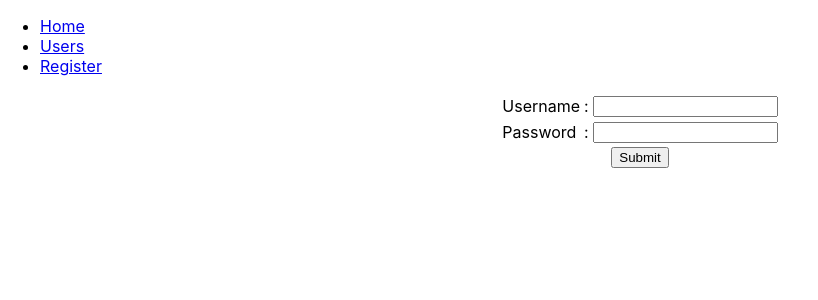
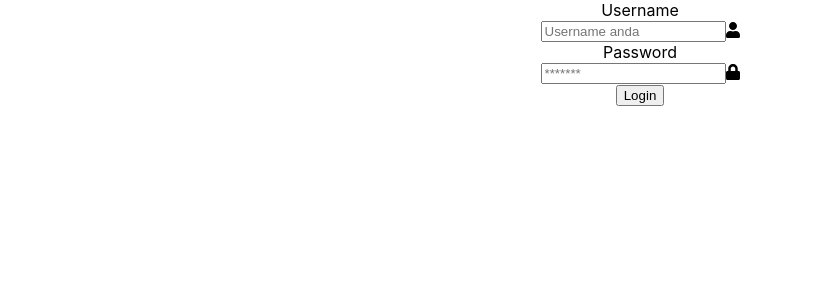
Before and after one commit to seregant/react_k8s_provisioning, a React (Create React App) app: page / in a window 1280 px wide. Shown: the top 300 px of the page, without its empty margins (0-818 px from the left). Built offline with nearby package versions, Linux system fonts and the light colour scheme; no server answers.

Commit message:
fix admin login redirect

```diff
--- a/package.json
+++ b/package.json
@@ -3,8 +3,12 @@
   "version": "0.1.0",
   "private": true,
   "dependencies": {
+    "@fortawesome/fontawesome-svg-core": "^1.2.25",
+    "@fortawesome/free-solid-svg-icons": "^5.11.2",
+    "@fortawesome/react-fontawesome": "^0.1.7",
     "axios": "^0.19.0",
     "react": "^16.9.0",
+    "react-bulma-components": "^3.1.3",
     "react-dom": "^16.9.0",
     "react-router-dom": "^5.1.2",
     "react-scripts": "3.1.1",
--- a/src/App.js
+++ b/src/App.js
@@ -7,8 +7,7 @@ import Register from './app/LayoutRegister'
 import {
   BrowserRouter as Router,
   Switch,
-  Route,
-  Link
+  Route
 } from "react-router-dom";
 import DashboardAdmin from './app/LayoutDashboardAdmin';
 
@@ -18,20 +17,6 @@ class App extends React.Component {
       <div>
         <Router>
           <div>
-            <nav>
-              <ul>
-                <li>
-                  <Link to="/">Home</Link>
-                </li>
-                <li>
-                  <Link to="/users">Users</Link>
-                </li>
-                <li>
-                  <Link to="/register">Register</Link>
-                </li>
-              </ul>
-            </nav>
-
             {/* A <Switch> looks through its children <Route>s and
                 renders the first one that matches the current URL. */}
             <Switch>
--- a/src/app/modules/DataNodes.js
+++ b/src/app/modules/DataNodes.js
@@ -33,7 +33,7 @@ class DataNodes extends React.Component {
             return <Redirect to="/" />
         }
         return(
-            <table>
+            <table className="table">
                 <thead>
                     <tr>
                         <th>Nama Node</th>
--- a/src/app/modules/Login.js
+++ b/src/app/modules/Login.js
@@ -1,8 +1,13 @@
+import 'react-bulma-components/dist/react-bulma-components.min.css';
+import { FontAwesomeIcon } from '@fortawesome/react-fontawesome'
+import { faUser } from '@fortawesome/free-solid-svg-icons'
+import { faLock } from '@fortawesome/free-solid-svg-icons'
+
 import { Redirect } from 'react-router-dom'
+
 const React = require('react')
 const axios = require('axios')
 const qs = require('querystring')
-
 
 class Login extends React.Component {
     state = {
@@ -10,6 +15,7 @@ class Login extends React.Component {
         password: '',
         logged: false,
     };
+
 
     handleChange = (e) => {
         this.setState({ [e.target.name]: e.target.value });
@@ -39,36 +45,43 @@ class Login extends React.Component {
         if (this.state.logged) {
             return <Redirect to="/dashboard" />
         }
-        if (localStorage.getItem("token") !== ""){
+        if (localStorage.getItem("token") !== "" && localStorage.getItem("token") !== null){
             return <Redirect to="/dashboard" />
-            // console.log("token e isi cuk : "+ localStorage.getItem("token"))
         }
         return(
-            <form onSubmit={this.handleSubmit}>
-                <table>
-                    <tbody>
-                        <tr>
-                            <td>Username</td>
-                            <td>:</td>
-                            <td>
-                            <label>
-                                <input type="text" name="user" onChange={this.handleChange}/>
-                            </label>
-                            </td>
-                        </tr>
-                        <tr>
-                            <td>Password</td>
-                            <td>:</td>
-                            <td>
-                            <label>
-                                <input type="password" name="password" onChange={this.handleChange}/>
-                            </label>
-                            </td>
-                        </tr>
-                    </tbody>
-                </table>
-                <input type="submit" value="Submit" />
-            </form>
+            <div className="hero-body">
+                <div className="container">
+                <div className="columns is-centered">
+                    <div className="column is-5-tablet is-4-desktop is-3-widescreen">
+                    <form action="" className="box" onSubmit={this.handleSubmit}>
+                        <div className="field">
+                        <label htmlFor="" className="label">Username</label>
+                        <div className="control has-icons-left">
+                            <input type="text" name="user" onChange={this.handleChange} placeholder="Username anda" className="input" required />
+                            <span className="icon is-small is-left">
+                            <i><FontAwesomeIcon icon={faUser} /></i>
+                            </span>
+                        </div>
+                        </div>
+                        <div className="field">
+                        <label htmlFor="" className="label">Password</label>
+                        <div className="control has-icons-left">
+                            <input type="password" name="password" onChange={this.handleChange} placeholder="*******" className="input" required />
+                            <span className="icon is-small is-left">
+                            <FontAwesomeIcon icon={faLock} />
+                            </span>
+                        </div>
+                        </div>
+                        <div className="field">
+                        <button className="button is-success">
+                            Login
+                        </button>
+                        </div>
+                    </form>
+                    </div>
+                </div>
+                </div>
+            </div>
         )
     }
 }
--- a/src/app/modules/Logout.js
+++ b/src/app/modules/Logout.js
@@ -1,3 +1,5 @@
+import 'react-bulma-components/dist/react-bulma-components.min.css';
+import {Button} from "react-bulma-components"
 import { Redirect } from 'react-router-dom'
 import React from 'react'
 
@@ -15,8 +17,8 @@ class Logout extends React.Component {
         if (this.state.logout) {
             return <Redirect to="/"/>
         }
-        return(
-            <button type="button" onClick={this.logoutHandler}>Logout</button>
+        return (
+            <Button color="danger" size="normal" onClick={this.logoutHandler}>Logout</Button>
         )
     }
 }
--- a/src/app/modules/PenggunaDashboard.js
+++ b/src/app/modules/PenggunaDashboard.js
@@ -1,4 +1,6 @@
 import { Redirect } from 'react-router-dom'
+import LogoutButton from './Logout'
+
 const React = require('react')
 const axios = require('axios')
 
@@ -6,7 +8,7 @@ class PenggunaDashboard extends React.Component{
     state = {
         items: [],
         redirect: false,
-        admin: 0
+        admin: false
     }
 
     componentWillMount() {
@@ -20,7 +22,7 @@ class PenggunaDashboard extends React.Component{
             return this.setState({
                 status: data.status,
                 items: data.data,
-                admin: data.data.is_admin
+                admin: data.data[0].is_admin
             })
         }).catch((err) => {
             this.setState({
@@ -30,14 +32,15 @@ class PenggunaDashboard extends React.Component{
     }
 
     render () {
+        console.log(this.state.admin)
         const data = this.state.items.map((item, key)=>
-            <table>
+            <table className="table">
                 <tbody>
-                    <tr colSpan="2">
-                        <td><b><center>Selamat Datang {item.nama}</center></b></td>
+                    <tr>
+                        <td colSpan={3}><b><center>Selamat Datang {item.nama}</center></b></td>
                     </tr>
-                    <tr colSpan="2">
-                        <td><center>Berikut akses ownclud anda</center></td>
+                    <tr>
+                        <td colSpan={3}><center>Berikut akses ownclud anda</center></td>
                     </tr>
                     <tr>
                         <td><b>Username</b></td>
@@ -53,6 +56,9 @@ class PenggunaDashboard extends React.Component{
                         <td><b>OwncloudUrl : </b></td>
                         <td>:</td>
                         <td>{item.oc_url}</td>
+                    </tr>
+                    <tr>
+                        <td colSpan={3}><center><LogoutButton /></center></td>
                     </tr>
                 </tbody>
             </table>
```
Also changed, not shown: 1 other file (tests, documents, lock files or other folders).
